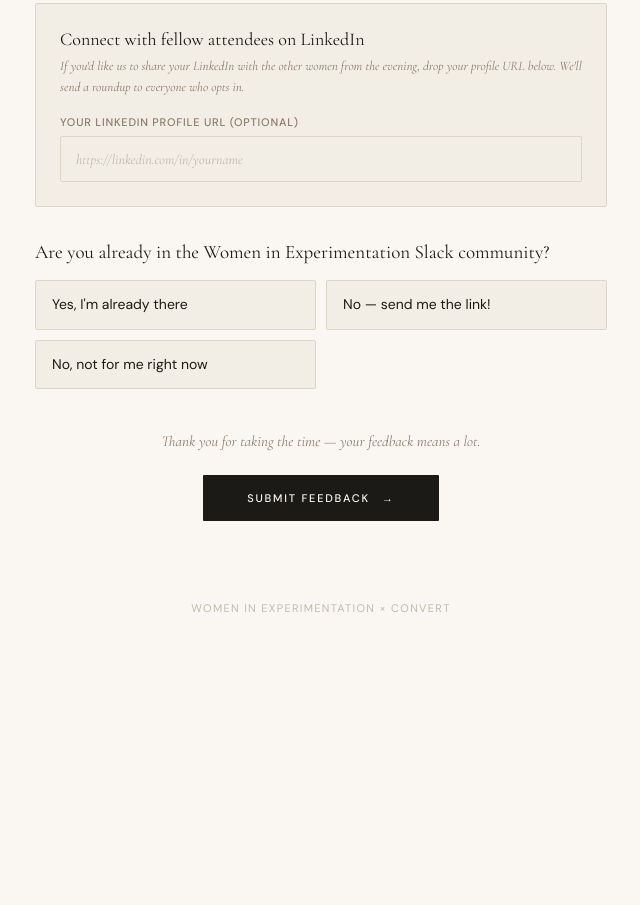
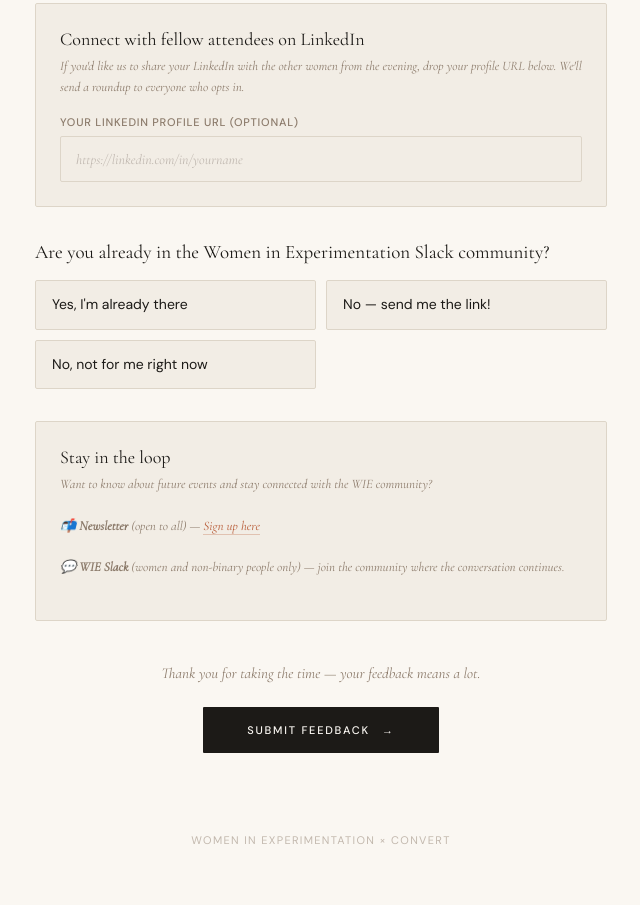
Before and after one commit to tiffany-cmyk/wie-dinner-survey, a plain HTML site: page index.html in a window 1280 px wide. Shown: the part 2111-3016 px from the top of the page, without its empty margins (319-959 px from the left). Before the commit the page ends 2784 px from the top, so only its background shows below. Drawn offline with nearby package versions, Linux system fonts and the light colour scheme.

Commit message:
Update index.html

```diff
--- a/index.html
+++ b/index.html
@@ -307,6 +307,18 @@
     </div>
   </div>
 
+  <!-- Stay in touch -->
+  <div class="field-group">
+    <div class="connect-card">
+      <div class="connect-title">Stay in the loop</div>
+      <div class="connect-desc">
+        Want to know about future events and stay connected with the WIE community?<br><br>
+        📬 <strong>Newsletter</strong> (open to all) — <a href="https://lnkd.in/ggX3wvT9" target="_blank" style="color:var(--rust);text-decoration:none;border-bottom:1px solid rgba(184,92,56,0.3);">Sign up here</a><br><br>
+        💬 <strong>WIE Slack</strong> (women and non-binary people only) — join the community where the conversation continues.
+      </div>
+    </div>
+  </div>
+
   <div class="submit-area">
     <p class="submit-note">Thank you for taking the time — your feedback means a lot.</p>
     <button class="btn-submit" onclick="handleSubmit()">
```
